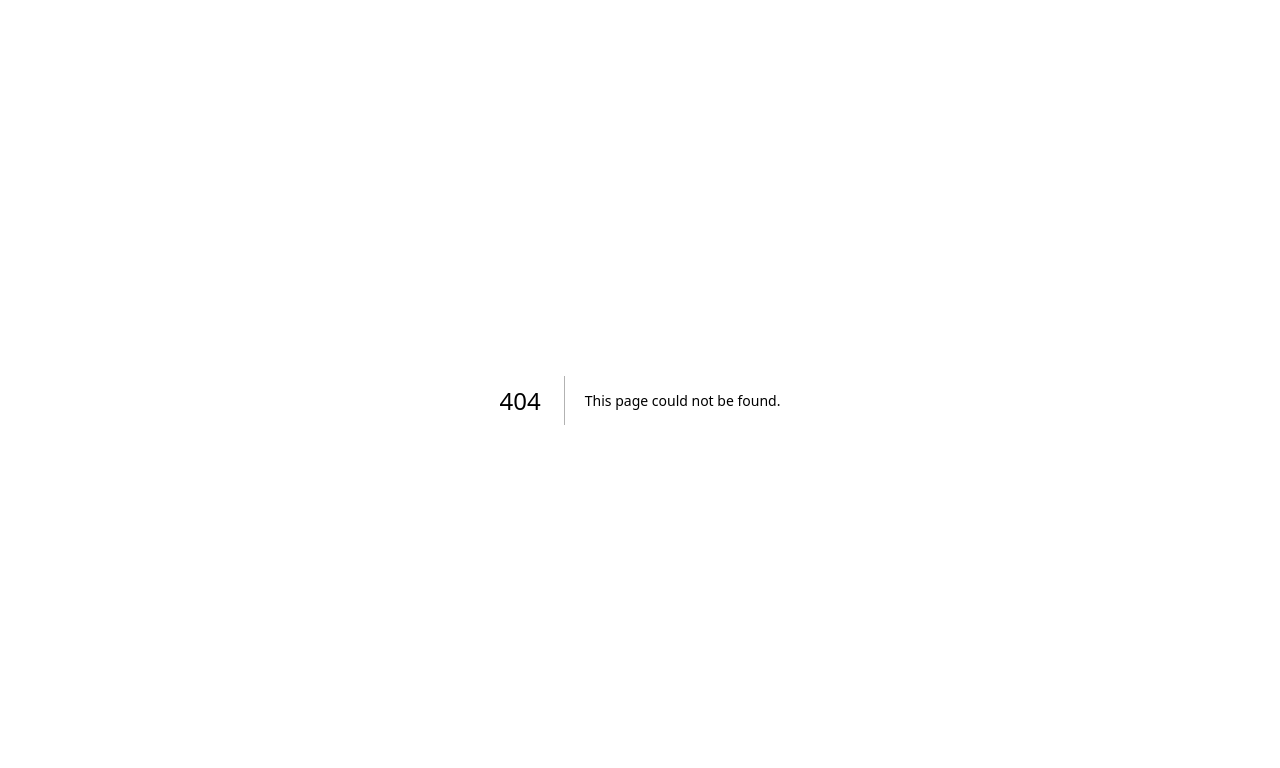
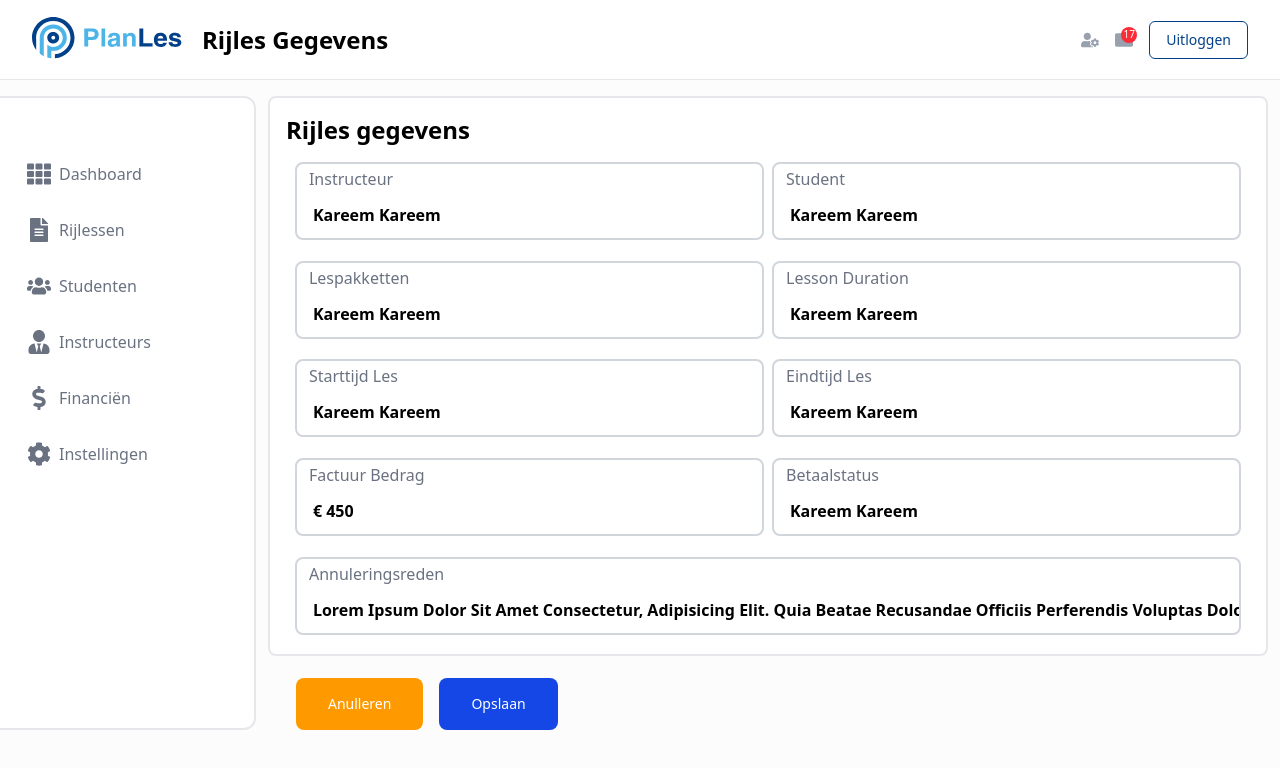
Before and after one commit to nabil-2003/planless, a Next.js app: page /admin-panel/driving-lessons/1 in a window 1280 px wide. Before the commit this address had no page. Shown: the top 768 px of the page. Built offline with nearby package versions, Linux system fonts and the light colour scheme.

Commit message:
edit page UI 27/9/2025

```diff
--- /dev/null
+++ b/src/app/admin-panel/driving-lessons/[lessons]/page.tsx
@@ -0,0 +1,45 @@
+import React from 'react'
+import Header from '@/components/admin/Header'
+import LeftSide from '@/components/admin/LeftSide';
+import InputEditable from '@/components/admin/ui/InputEditable';
+import CustmButton from '@/components/admin/ui/CustmButton';
+export default function page({lessons}: {lessons: string}) {
+
+  return (
+     <div className='content'>
+                    <Header title="Rijles gegevens" />
+                    <div className='w-full flex   overflow-hidden'>
+                        <LeftSide className='w-[20%] border-l-0  rounded-t-none  mt-4 items-center bg-white rounded-r-xl  border-2 border-gray-200 h-auto  ' />
+                        <div className='dashboard-container text-4xl text-center  w-[80%] '>
+                           <div className='bg-white border-2 h-[70vh] border-gray-200 rounded-lg mx-3 mt-4 '>
+                             <h2 className='text-left font-semibold text-2xl ml-4 mt-4'>Rijles gegevens</h2>
+                             <div className='grid grid-cols-4 grid-rows-4  gap-2 mt-4   w-[95%] mx-auto h-[85%]  '>
+
+                               <InputEditable classeName='col-span-2 row-span-1 border-2' disabled={true} value='kareem kareem' label="instructeur" />
+                                <InputEditable classeName='col-span-2 row-span-1' disabled={true} value='kareem kareem' label="student" />
+                                <InputEditable classeName='col-span-2 row-span-1' disabled={true} value='kareem kareem' label="Lespakketten" />
+                                <InputEditable classeName='col-span-2 row-span-1' disabled={true} value='kareem kareem' label="lesson duration" />
+                                <InputEditable classeName='col-span-2 row-span-1' disabled={true} value='kareem kareem' label="starttijd les" />
+                                <InputEditable classeName='col-span-2 row-span-1' disabled={true} value='kareem kareem' label="eindtijd les" />
+                                <InputEditable classeName='col-span-2 row-span-1' disabled={true} value='€ 450' label="factuur bedrag" />
+                                <InputEditable classeName='col-span-2 row-span-1' disabled={true} value='kareem kareem' label="betaalstatus" />
+                                <InputEditable classeName='col-span-4 row-span-1' disabled={true}
+                                value='Lorem ipsum dolor sit amet consectetur, adipisicing elit. Quia beatae recusandae officiis perferendis voluptas dolo' label="annuleringsreden" />
+
+                             </div>
+
+                           </div>
+                           <div className='mt-5 ml-10 mr-auto w-max '>
+                            <CustmButton children="anulleren"
+
+                           className=' text-white hover:opacity-80  capitalize py-4 px-8 mr-4 bg-amber-500 ' />
+                            <CustmButton children="opslaan"
+                           className='  text-white hover:opacity-80  capitalize py-4 px-8 bg-blue-700 ' />
+                           </div>
+
+                        </div>
+
+                    </div>
+                </div>
+  )
+}
--- a/src/components/admin/ui/CustomTable.tsx
+++ b/src/components/admin/ui/CustomTable.tsx
@@ -82,7 +82,7 @@ console.log(ele)
         <li className='w-[9%] p-2  text-center flex items-center justify-center'>08/11/23 09:00</li>
         <li className='w-[9%] p-2  text-center flex items-center justify-center'>08/11/24 10:00</li>
         <li className='w-[7%] p-2  text-center flex items-center justify-center'>00:00:00</li>
-        <li className='w-[9%] p-2  text-center flex items-center justify-center'>450 £</li>
+        <li className='w-[9%] p-2  text-center flex items-center justify-center'>450 €</li>
         <li className='w-[11%] p-2  text-center flex items-center justify-center'><span className='bg-[var(--table-bg-clr)] text-[var(--table-text-clr)] text-xs px-2 py-1 rounded-lg '>in Behandeling</span></li>
         <li className='w-[11%] p-2  text-center flex items-center justify-center'><span className='bg-[var(--table-bg-clr)] text-[var(--table-text-clr)] text-xs px-2 py-1 rounded-lg '>in Behandeling</span></li>
         <li className='w-[11%] p-2  text-center flex items-center justify-center'>12/10/24 09/00</li>
--- /dev/null
+++ b/src/components/admin/ui/InputEditable.tsx
@@ -0,0 +1,10 @@
+import React from 'react'
+
+export default function InputEditable({label , disabled=true ,  classeName , value , onChange }:{ disabled:boolean , label?:string , classeName?:string , value?:string , onChange?:(e:React.ChangeEvent<HTMLInputElement>)=>void}) {
+  return (
+    <div className={classeName+' border-2   py-1 text-sm  border-gray-300  h-max rounded-lg '}>
+        <span className='block w-max h-[2vh] text-gray-500 font-medium text-[1rem]  capitalize  mr-auto  ml-3 '>{label}</span>
+      <input type="text" disabled={disabled} value={value} onChange={onChange} className=' capitalize text-sm border-2 text-[1rem] font-semibold border-none outline-none mt-3 py-2 pl-4 border-gray-300 w-full h-full rounded-lg' />
+    </div>
+  )
+}
```
Also changed, not shown: src/app/admin-panel/driving-lessons/page.tsx (+11 -11 lines).
